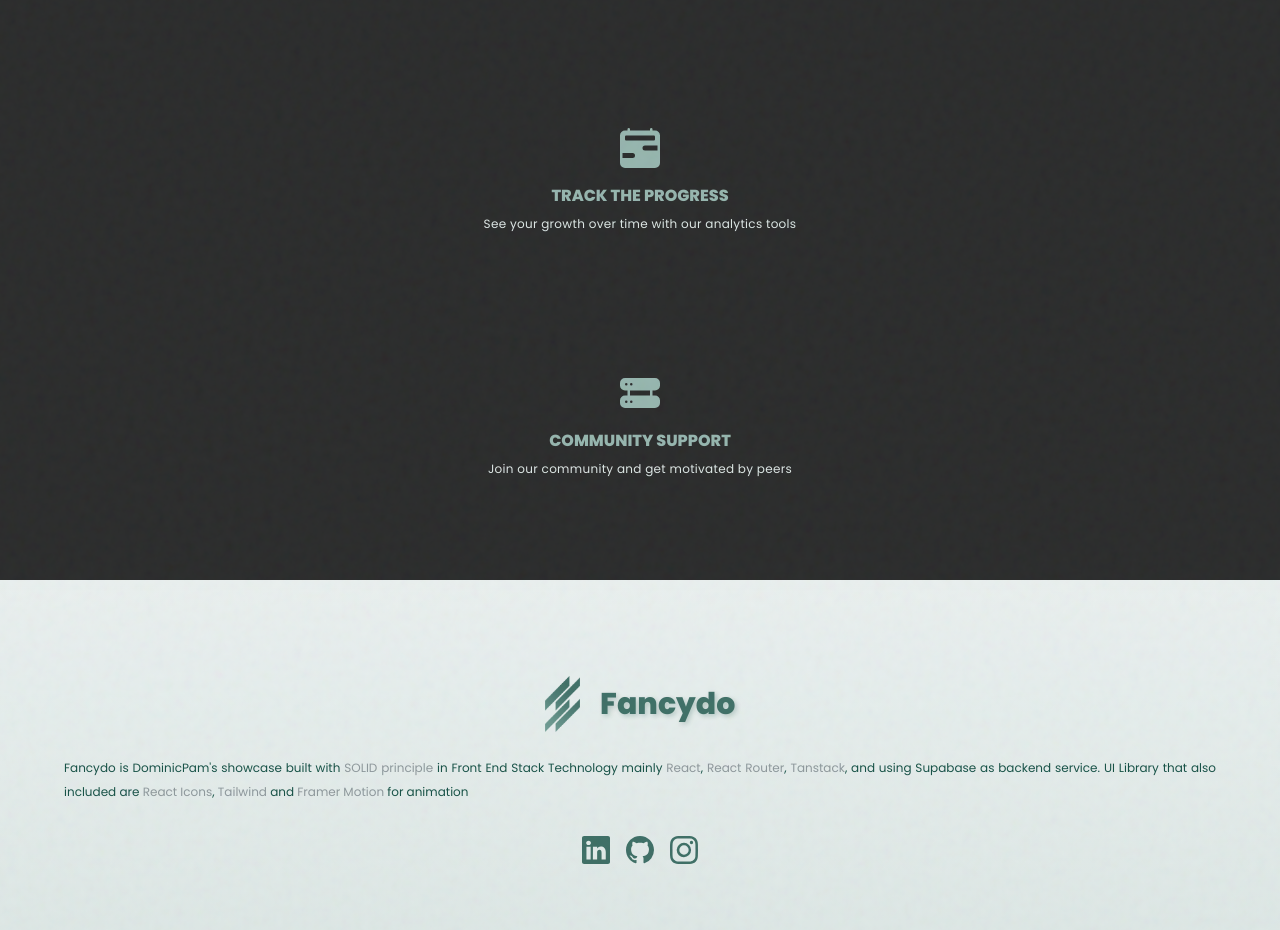
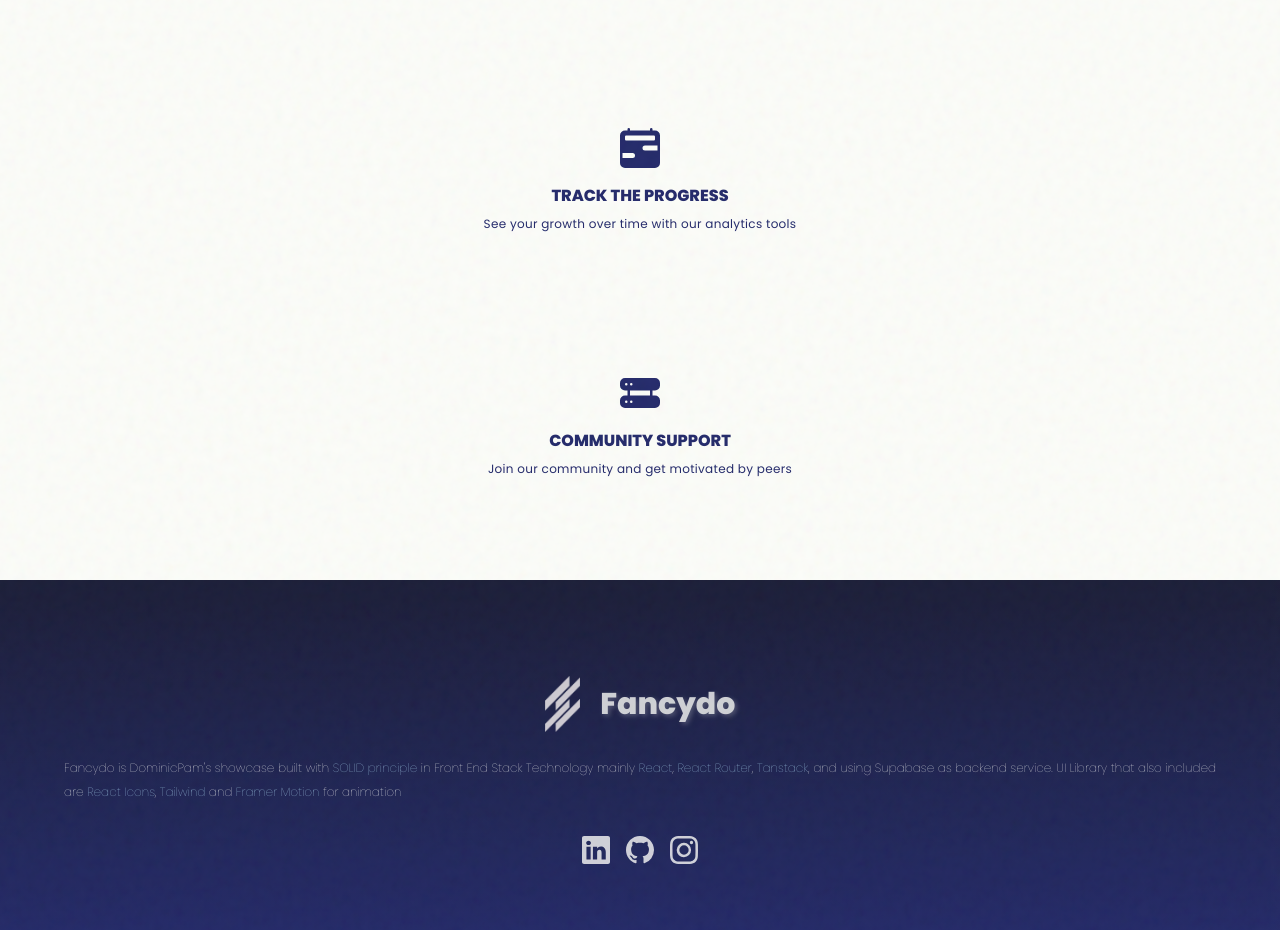
Before and after one commit to dominicpam89/reactjs-showcase-19, a React (Vite) app: page /welcome in a window 1280 px wide. Shown: the part 1020-1950 px from the top of the page. Built offline with nearby package versions, Linux system fonts and the light colour scheme.

Commit message:
added feature:Theme Select

```diff
--- a/src/data/hooks/context.ts
+++ b/src/data/hooks/context.ts
@@ -2,7 +2,7 @@
 import { TypeThemeSelection } from "../types/context"
 
 export const useHooksContextMain = () => {
-	const [theme, setTheme] = useState<TypeThemeSelection>("theme-relax-invert")
+	const [theme, setTheme] = useState<TypeThemeSelection>("theme-default")
 	const _theme = {
 		current: theme,
 		changeTheme: (selectedTheme: TypeThemeSelection) =>
--- a/src/data/types/context.ts
+++ b/src/data/types/context.ts
@@ -1,8 +1,12 @@
-export type TypeThemeSelection = "theme-default" | "theme-relax" | "theme-default-invert" | "theme-relax-invert"
+export type TypeThemeSelection =
+	| "theme-default"
+	| "theme-relax"
+	| "theme-default-invert"
+	| "theme-relax-invert"
 
 export type TypeContextTheme = {
-	current: TypeThemeSelection,
-	changeTheme: (selectedTheme:TypeThemeSelection) => void
+	current: TypeThemeSelection
+	changeTheme: (selectedTheme: TypeThemeSelection) => void
 }
 export type TypeContextModal = {
 	visibility: boolean
--- a/src/features/Todo.tsx
+++ b/src/features/Todo.tsx
@@ -6,7 +6,8 @@
 const TodoForm = lazy(()=>import("./Todo/Form"))
 import TodoBtnModal from "./Todo/BtnModal"
 import TodoTabs from "./Todo/Tabs"
-import TodoTodos from "./Todo/Todos"
+import TodoList from "./Todo/List"
+import TodoThemeSelect from "./Todo/ThemeSelect"
 
 const TodoPage=()=>{
 	const {theme,modalForm} = useContext(ContextMain)
@@ -16,7 +17,7 @@
 			p-10 w-full min-h-screen flex flex-col space-y-14 items-center
 			${isThemeInverted?"bg-primary-light-color":"bg-primary-dark-color"}
 		`,
-		app: "w-full flex flex-col space-y-6",
+		app: "w-full flex flex-col space-y-8",
 	}
 	return (
 		<>
@@ -30,9 +31,12 @@
 			<div id="container" className={twClasses.container}>
 				<TodoBrand className="w-auto h-16" />
 				<div id="app" className={twClasses.app}>
-					<TodoBtnModal />
+					<div id="btn-groups" className="flex flex-space-x-2 items-center">
+						<TodoBtnModal />
+						<TodoThemeSelect />
+					</div>
 					<TodoTabs />
-					<TodoTodos />
+					<TodoList />
 				</div>
 			</div>
 		</>
--- a/src/features/Todo/Todos.tsx
+++ b/src/features/Todo/List.tsx
@@ -3,7 +3,7 @@
 import TodoItem from "./Todos/Item"
 import { LoaderDefault, LoaderError } from "../../UI/Loader"
 
-const TodoTodos = () => {
+const TodoList = () => {
 	const [searchParam] = useSearchParams()
 	const mode = searchParam.get("mode")
 	const { data, error, isError, isLoading } = useHooksGetTodos()
@@ -35,4 +35,4 @@
 	return content
 }
 
-export default TodoTodos
+export default TodoList
--- /dev/null
+++ b/src/features/Todo/ThemeSelect.tsx
@@ -0,0 +1,27 @@
+import { TypeThemeSelection } from "../../data/types/context"
+import ThemeSelectItem from "./ThemeSelect/Item"
+import ThemeSelectButton from "./ThemeSelect/Button"
+import ThemeSelectItemContainer from "./ThemeSelect/ItemContainer"
+
+export type ThemeOption = { theme: TypeThemeSelection; text: string }
+const themeOptions: ThemeOption[] = [
+	{ theme: "theme-default", text: "Elegant" },
+	{ theme: "theme-relax", text: "Nature" },
+	{ theme: "theme-default-invert", text: "Simple Elegant" },
+	{ theme: "theme-relax-invert", text: "Simple Nature" },
+]
+
+const TodoThemeSelect = () => {
+	return (
+		<div className="relative w-full rounded-lg text-sm">
+			<ThemeSelectButton />
+			<ThemeSelectItemContainer>
+				{themeOptions.map((opt) => (
+						<ThemeSelectItem item={opt} key={opt.text} />
+					))}
+			</ThemeSelectItemContainer>
+		</div>
+	)
+}
+
+export default TodoThemeSelect
--- /dev/null
+++ b/src/features/Todo/ThemeSelect/Button.tsx
@@ -0,0 +1,22 @@
+import { useContext } from "react"
+import { ContextMain } from "../../../data/context/main"
+import { BsDiscFill } from "react-icons/bs"
+import UIReactIcon from "../../../UI/ReactIcon"
+
+const ThemeSelectButton = () => {
+	const { theme } = useContext(ContextMain)
+	const isThemeInverted = theme.current.includes("invert")
+	return (
+		<button
+			className={`
+					w-full py-4 flex flex-row items-center justify-center space-x-2 transition-all duration-300
+					${isThemeInverted ? "text-primary-main-contrast" : "text-info-main-color"}
+				`}
+		>
+			<UIReactIcon icon={<BsDiscFill />} value={{ className: "h-4" }} />
+			<span>Theme Select</span>
+		</button>
+	)
+}
+
+export default ThemeSelectButton
--- /dev/null
+++ b/src/features/Todo/ThemeSelect/Item.tsx
@@ -0,0 +1,73 @@
+import { useContext } from "react"
+import { ThemeOption } from "../ThemeSelect"
+import { ContextMain } from "../../../data/context/main"
+
+type MainProps = { item: ThemeOption }
+type ListProps = {
+	item: ThemeOption
+	onItemClick: () => void
+	isThemeInverted: boolean
+}
+
+const twClasses = {
+	main: "relative px-4 py-4 cursor-pointer",
+	colorList: {
+		default: "text-info-main-color",
+		inverted: "text-info-main-contrast",
+	},
+	colorSelectedList: {
+		default: "bg-info-main-color text-info-main-contrast",
+		inverted: "bg-info-main-contrast text-info-main-color",
+	},
+}
+
+const List: React.FC<ListProps> = ({ item, onItemClick, isThemeInverted }) => {
+	let color = isThemeInverted
+		? twClasses.colorList.inverted
+		: twClasses.colorList.default
+	return (
+		<li className={`${twClasses.main} ${color}`} onClick={onItemClick}>
+			{item.text}
+		</li>
+	)
+}
+
+const SelectedList: React.FC<ListProps> = ({
+	item,
+	onItemClick,
+	isThemeInverted,
+}) => {
+	let color = isThemeInverted
+		? twClasses.colorSelectedList.inverted
+		: twClasses.colorSelectedList.default
+	return (
+		<li className={`${twClasses.main} ${color}`} onClick={onItemClick}>
+			{item.text}
+		</li>
+	)
+}
+
+const ThemeSelectItem: React.FC<MainProps> = ({ item }) => {
+	const { theme } = useContext(ContextMain)
+	const isThemeInverted = theme.current.includes("invert")
+	const onItemClick = () => theme.changeTheme(item.theme)
+	if (item.theme === theme.current) {
+		return (
+			<SelectedList
+				item={item}
+				onItemClick={onItemClick}
+				isThemeInverted={isThemeInverted}
+			/>
+		)
+	} else {
+		return (
+			<List
+				item={item}
+				onItemClick={onItemClick}
+				isThemeInverted={isThemeInverted}
+			/>
+		)
+	}
+}
+
+export default ThemeSelectItem
--- /dev/null
+++ b/src/features/Todo/ThemeSelect/ItemContainer.tsx
@@ -0,0 +1,22 @@
+import { useContext } from "react";
+import { TypePropsChildren } from "../../../data/types/common";
+import { ContextMain } from "../../../data/context/main";
+
+const ThemeSelectItemContainer:React.FC<TypePropsChildren> = ({children}) => {
+  const isThemeInverted = useContext(ContextMain).theme.current.includes("invert")
+	return <>
+    <div
+				id="selection"
+				className={`
+					absolute z-[1000] w-full top-12 rounded-sm text-sm
+					${isThemeInverted?"bg-primary-main-contrast":"bg-primary-main-color"}
+				`}
+			>
+				<ul className="leading-8">
+					{children}
+				</ul>
+			</div>
+  </>
+}
+
+export default ThemeSelectItemContainer;
```
